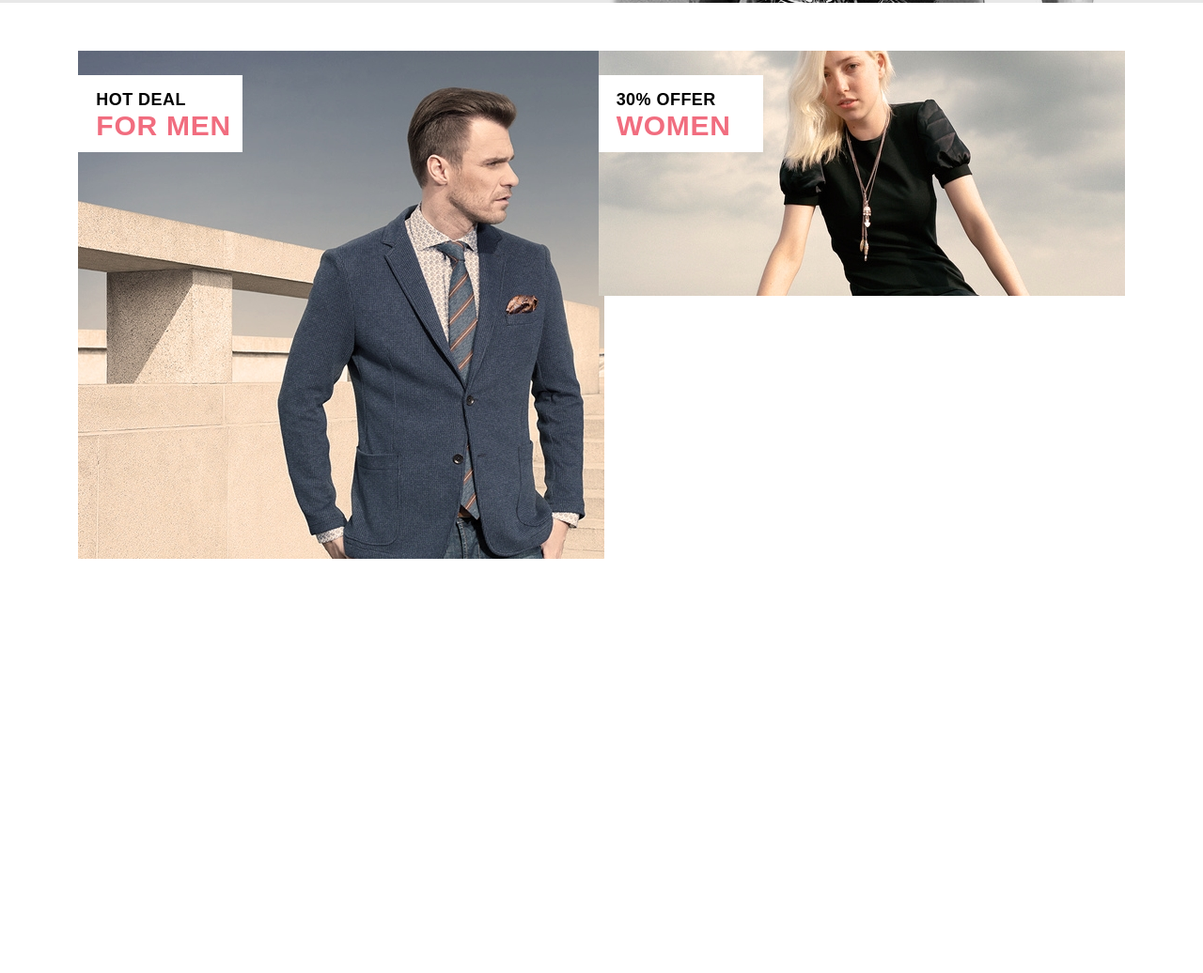
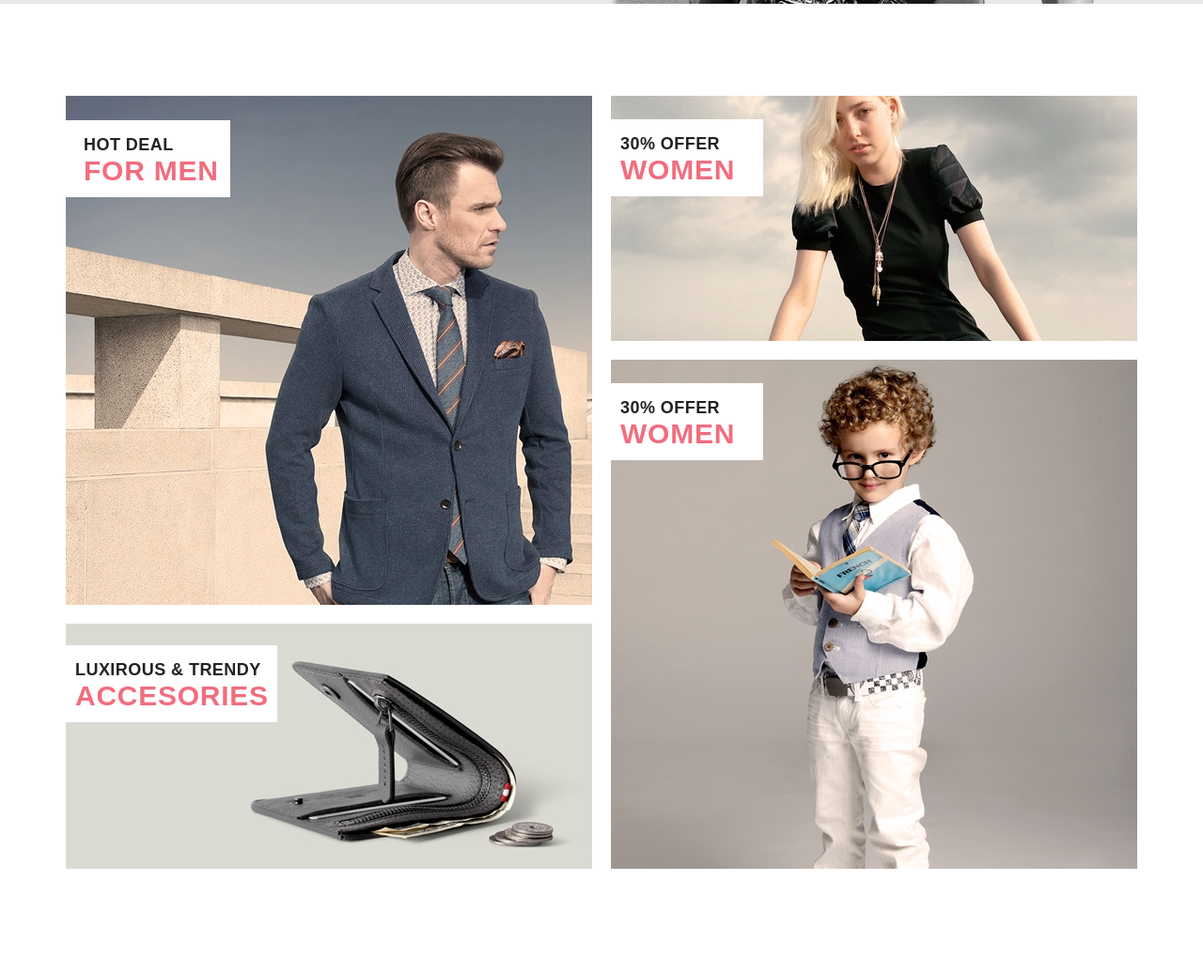
Before and after one commit to YKolyagin/shop, a plain HTML site: page index.html in a window 1280 px wide. Shown: the part 768-1804 px from the top of the page at 94% size. Before the commit the page ends 1363 px from the top, so only its background shows below. Drawn offline with Linux system fonts and the light colour scheme.

Commit message:
добавил блок новостей

```diff
--- a/index.html
+++ b/index.html
@@ -14,7 +14,7 @@
     <header class="header">
         <div class="container header-flex">
             <div class="header-left">
-                <a class="logo" href="#"><img src="img/logo.png" alt="logo">
+                <a class="logo" href="#"><img class="logo-img" src="img/logo.png" alt="logo">
                     <p class="bran">BRAN</p><span class="D">D</span>
                 </a>
                 <form class="header-form" action="#">
@@ -47,7 +47,7 @@
             <div class="header-right">
                 <img class="cart-img" src="img/Forma_1.svg" alt="cart">
                 <select class="batton-site my-acc" href="#">
-                    <option class="my-acc1" value="browse">My account</option>
+                    <option class="my-acc1" value="browse">My Account</option>
                     <option class="Rebox" value="Rebox"><img src="img/Layer_43.jpg">Rebox Zane</option>
                     <option class="Rebox" value="Tops">Rebox Zane</option>
                 </select>
@@ -75,20 +75,45 @@
             </div>
         </div>
     </div>
-    <div class="news">
-        <div class="container news1">
+    <content class="content">
+        <div class="container news">
+           <div class="news-left">
+            <div class="news1">
+            <a href="#">
+            <img src="img/Layer_30.jpg" alt="news1">
             <div class="news1-text">
-                <p class="hotdeal">hOT dEAL</p>
-                <p class="formen">FOR MEN</p>
+            <div class="news1-text1">hOT dEAL</div>
+            <div class="news1-text2">FOR MEN</div>
             </div>
+            </a>
         </div>
-        <div class="container news2">
+        <div class="news3">
+            <a href="#"><img class="img-layer-37" src="img/Layer_37.jpg" alt="news3">
+            <div class="news3-text">
+            <div class="news3-text1">LUXIROUS & trendy</div>
+            <div class="news3-text2">ACCESORIES</div>
+            </div></a>
+        </div>
+        </div>
+        <div class="news-right">
+        <div class="news2">
+            <a href="#"><img src="img/Layer_32.jpg" alt="news2">
             <div class="news2-text">
-                <p class="offer">30% offer</p>
-                <p class="women1">women</p>
-            </div>
+            <div class="news2-text1">30% offer</div>
+            <div class="news2-text2">women</div>
+                </div>
+            </a>
         </div>
-    </div>
+        <div class="news4">
+            <a href="#"><img src="img/Layer_31.jpg" alt="news4">
+            <div class="news4-text">
+            <div class="news4-text1">30% offer</div>
+            <div class="news4-text2">women</div>
+                </div></a>
+        </div>
+        </div>
+        </div>
+    </content>
 </body>
 
 </html>
--- a/style.css
+++ b/style.css
@@ -24,10 +24,6 @@ body {
     background-color: #ffffff
 }
 
-img {
-    width: 59px;
-    height: 51px;
-}
 
 .container {
     width: 1140px;
@@ -84,6 +80,8 @@ img {
     font-weight: 400;
     line-height: 32px;
     text-decoration: none;
+font-family: "Lato", sans-serif;
+letter-spacing: 0.38px;
 }
 
 .bran {
@@ -141,6 +139,7 @@ img {
     border: 1px solid #e6e6e6;
     background-color: #ffffff;
     padding-left: 16px;
+    font-family: "Lato", sans-serif;
 }
 
 .batton-search {
@@ -181,6 +180,7 @@ img {
     display: flex;
     list-style-type: none;
     justify-content: center;
+
 }
 
 .menu_link {
@@ -191,6 +191,7 @@ img {
     font-size: 14px;
     font-weight: 700;
     text-transform: uppercase;
+    font-family: "Lato", sans-serif;
 }
 
 .banner {
@@ -217,6 +218,7 @@ img {
     text-transform: uppercase;
     line-height: 45px;
     margin-bottom: 20px;
+    font-family: "Lato - Black", sans-serif;
 }
 
 .fashion {
@@ -225,82 +227,189 @@ img {
     font-weight: 700;
     text-transform: uppercase;
     line-height: 31px;
+    font-family: "Lato - Black", sans-serif;
 }
 
 .fash {
     color: #f16d7f;
+    font-family: "Lato - Black", sans-serif;
+}
+
+.logo-img {
+    width: 59px;
+    height: 51px;
+}
+
+.news2 {
+    width: 560px;
+height: 261px;
+}
+
+.news3 {
+width: 560px;
+height: 261px;
+background-color: #dadad2;
+}
+
+.news4 {
+width: 560px;
+height: 542px;
+    padding-top: 20px;
+}
+
+
+.news-left {
+    display: flex;
+    flex-direction: column;
+    justify-content: space-between;
+}
+
+.news-right {
+    display: flex;
+    flex-direction: column;
+    justify-content: space-between;
+}
+
+.news {
+    display: flex;
+    justify-content: space-between;
+    padding-top: 98px;
 }
 
 .news1 {
-    background: url(img/Layer_30.jpg);
     width: 560px;
-    height: 515px;
-    padding-top: 26px;
-    margin-top: 51px;
+height: 542px;
+}
+
+.img-layer-37 {
+        padding-left: 149px;
+    padding-bottom: 19px;
 }
 
 .news1-text {
+    position: relative;
+    top: -546px;
     width: 175px;
     height: 82px;
     background-color: #ffffff;
+    margin-top: 26px;
 }
 
-.hotdeal {
+.news1-text1 {
+    padding-left: 19px;
+    padding-top: 16px;
+    color: #222222;
 font-family: "Lato - Black", sans-serif;
 font-size: 18px;
 font-weight: 700;
 text-transform: uppercase;
-    padding-top: 16px;
-    padding-left: 19px;
 letter-spacing: 0.45px;
 }
 
-.formen {
+.news1-text2 {
+    padding-left: 19px;
+    padding-bottom: 16px;
      color: #f16d7f;
+font-family: "Lato - Black", sans-serif;
 font-size: 30px;
-letter-spacing: 0.75px;
-    font-family: "Lato - Black", sans-serif;
-    padding-left: 19px;
 font-weight: 700;
 text-transform: uppercase;
+letter-spacing: 0.75px;
 }
 
-.news2 {
-     background: url(img/Layer_32.jpg);
-    width: 560px;
-    height: 235px;
-    padding-top: 26px;
-    margin-top: -230px;;
-    margin-left: -90px;
+a {
+   text-decoration: none;
+}
+.news2-text {
+       position: relative;
+    top: -265px;
+    width: 162px;
+height: 82px;
+    background-color: #ffffff;
+    margin-top: 25px;
 }
 
-.news {
-    display: flex;
-    align-items: center;
-}
-
-.offer {
+.news2-text1 {
+     padding-left: 10px;
+    padding-top: 16px;
+    color: #222222;
 font-family: "Lato - Black", sans-serif;
 font-size: 18px;
 font-weight: 700;
 text-transform: uppercase;
-    padding-top: 16px;
-    padding-left: 19px;
 letter-spacing: 0.45px;
 }
 
-.women1 {
+.news2-text2 {
+    padding-left: 10px;
+    padding-bottom: 16px;
      color: #f16d7f;
+font-family: "Lato - Black", sans-serif;
 font-size: 30px;
-letter-spacing: 0.75px;
-    font-family: "Lato - Black", sans-serif;
-    padding-left: 19px;
 font-weight: 700;
 text-transform: uppercase;
+letter-spacing: 0.75px;
 }
 
-.news2-text {
-     width: 175px;
+
+.news3-text1 {
+    padding-left: 10px;
+    padding-top: 16px;
+    color: #222222;
+font-family: "Lato - Black", sans-serif;
+font-size: 18px;
+font-weight: 700;
+text-transform: uppercase;
+letter-spacing: 0.45px;
+}
+
+.news3-text2 {
+       padding-left: 10px;
+    padding-bottom: 16px;
+     color: #f16d7f;
+font-family: "Lato - Black", sans-serif;
+font-size: 30px;
+font-weight: 700;
+text-transform: uppercase;
+letter-spacing: 0.75px;
+}
+
+.news3-text {
+    position: relative;
+    top: -265px;
+    width: 225px;
 height: 82px;
     background-color: #ffffff;
+    margin-top: 25px;
 }
+
+.news4-text {
+       position: relative;
+    top: -546px;
+    width: 162px;
+height: 82px;
+    background-color: #ffffff;
+    margin-top: 25px;
+}
+
+.news4-text1 {
+    padding-left: 10px;
+    padding-top: 16px;
+    color: #222222;
+font-family: "Lato - Black", sans-serif;
+font-size: 18px;
+font-weight: 700;
+text-transform: uppercase;
+letter-spacing: 0.45px;
+}
+
+.news4-text2 {
+    padding-left: 10px;
+    padding-bottom: 16px;
+     color: #f16d7f;
+font-family: "Lato - Black", sans-serif;
+font-size: 30px;
+font-weight: 700;
+text-transform: uppercase;
+letter-spacing: 0.75px;
+}
```
Also changed, not shown: img/Layer_31.jpg (added), img/Layer_37.jpg (added). Lines whose indentation alone changed are shown as unchanged.
